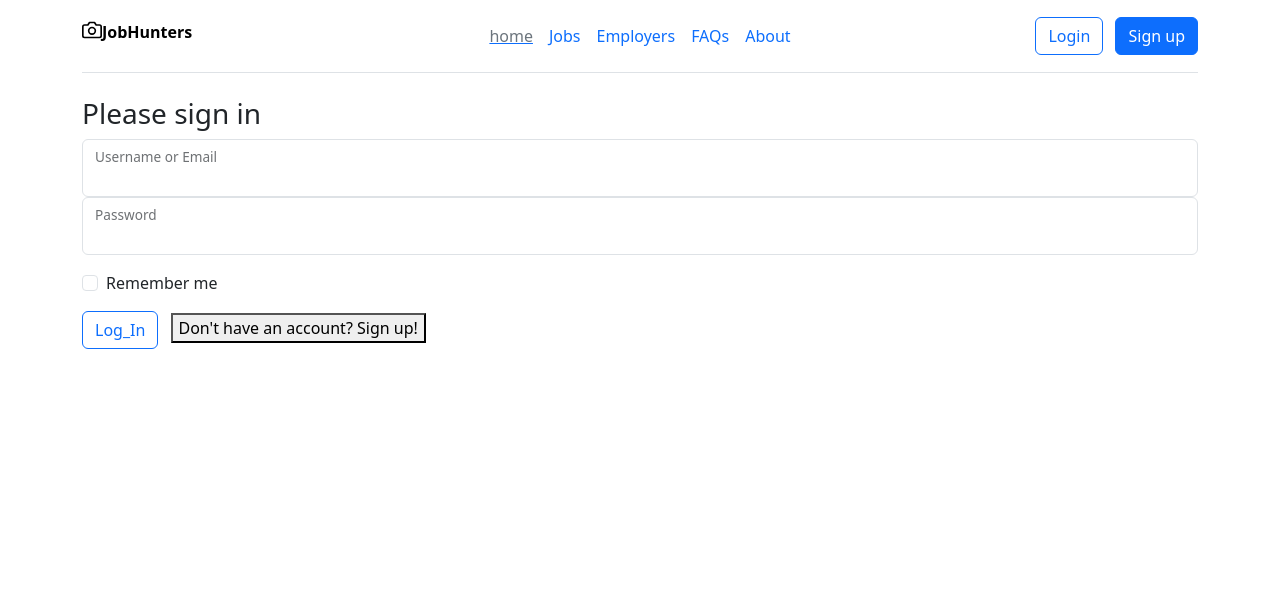
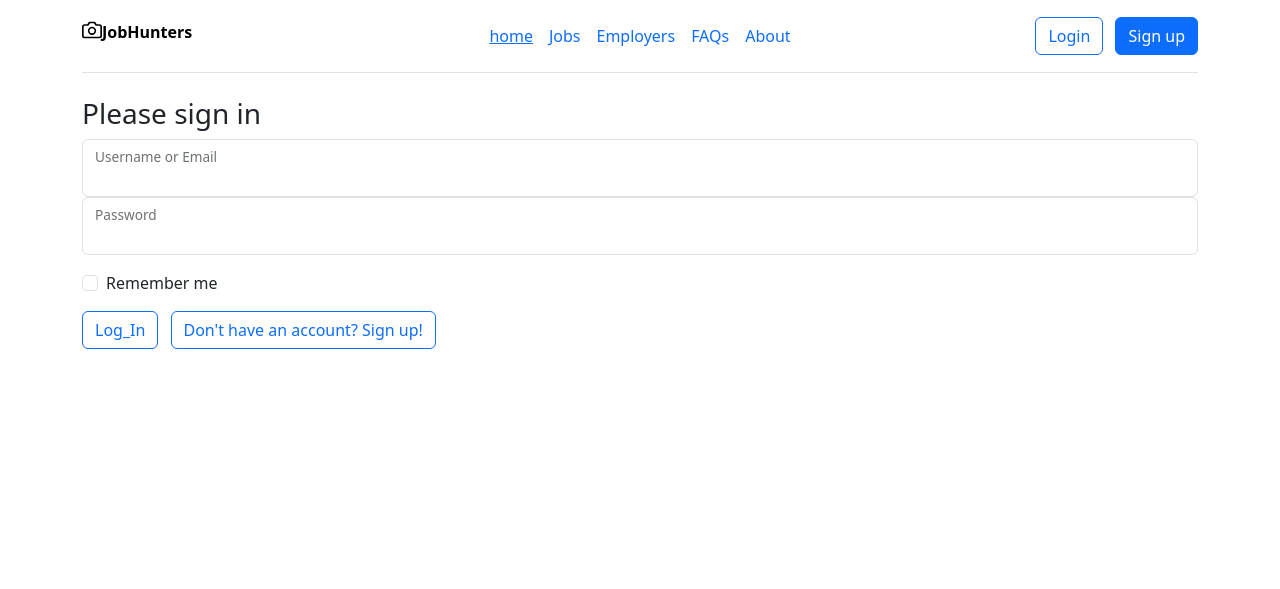
Before and after one commit to Hrafnkellh/group41-JobHunters, a Django app: page /users/log_in in a window 1280 px wide. Shown: the top 589 px of the page. Run offline with Django 5.2, Linux system fonts and the light colour scheme.

Commit message:
fix on small things

```diff
--- a/JobHunters/templates/Users/log_in.html
+++ b/JobHunters/templates/Users/log_in.html
@@ -22,7 +22,7 @@
       </label>
     </div>
     <input type="submit" class="btn btn-outline-primary me-2" ma value="Log_In"/>
-    <a href="{% url 'sign_up_index' %}"><button type="button" class="text">Don't have an account? Sign up!</button></a>
+    <a href="{% url 'sign_up_index' %}"><button type="button" class="btn btn-outline-primary me-2">Don't have an account? Sign up!</button></a>
   </form>
 
       </form>
--- a/JobHunters/templates/navigation.html
+++ b/JobHunters/templates/navigation.html
@@ -7,9 +7,9 @@
             <svg class="bi" width="40" height="32" role="img" aria-label="Bootstrap"><use xlink:href="#bootstrap"></use></svg>
         </a>
       </div>
-
+      <!--<li><a href="{% url 'frontpage' %}"><button type="button" class="nav-link px-2">home</button></a></li>-->
       <ul class="nav col-12 col-md-auto mb-2 justify-content-center mb-md-0">
-        <li><a href="{% url 'frontpage' %}"><button type="button" class="nav-link px-2 link-secondary">home</button></a></li>
+        <li><a href="{% url 'frontpage' %}"><button type="button" class="nav-link px-2">home</button></a></li>
         <li><a href="#" class="nav-link px-2">Jobs</a></li>
         <li><a href="#" class="nav-link px-2">Employers</a></li>
         <li><a href="#" class="nav-link px-2">FAQs</a></li>
```
